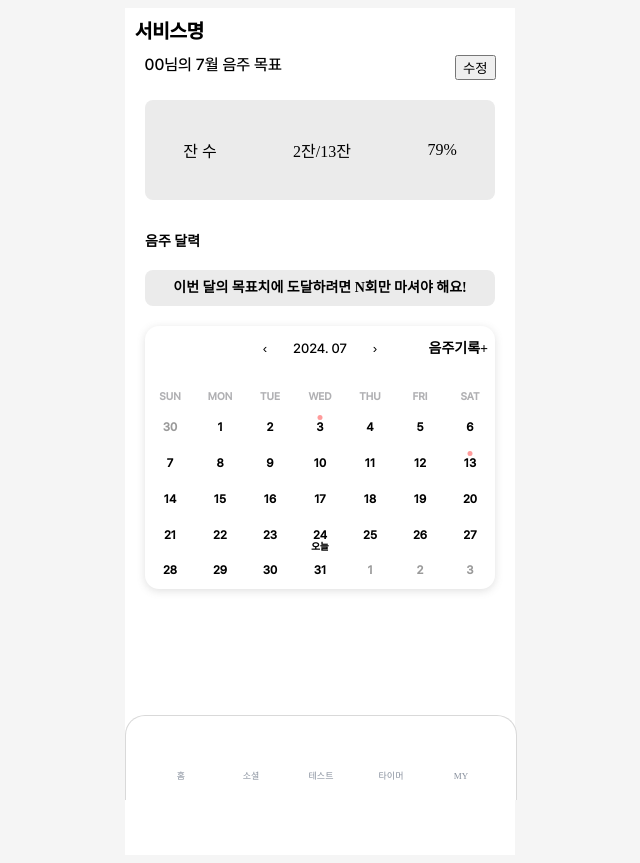
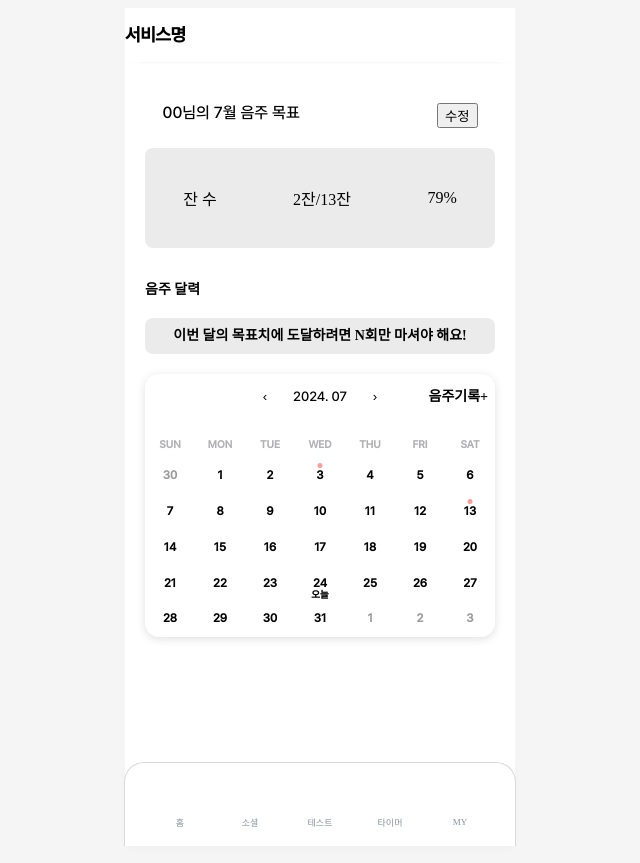
Before and after one commit to 2024Hackathon-team2/Frontend, a React (Create React App) app in the folder Frontend/hackathon/: page /home in a window 1280 px wide. Shown: the whole page, without its empty margins (320-960 px from the left). Built offline with nearby package versions, Linux system fonts and the light colour scheme.

Commit message:
Home Page 수정

```diff
--- a/Frontend/hackathon/src/components/Navbar.js
+++ b/Frontend/hackathon/src/components/Navbar.js
@@ -32,7 +32,6 @@ const Navbar = () => {
 export default Navbar;
 
 const Wrapper = styled.div`
-  position: fixed;
   bottom: 0;
   display: flex;
   justify-content: space-evenly;
--- a/Frontend/hackathon/src/pages/HomePage.js
+++ b/Frontend/hackathon/src/pages/HomePage.js
@@ -14,12 +14,12 @@ const HomePage = () => {
     <>
       <GlobalStyle />
       <Container>
-        <Title>서비스명</Title>
+        <Header>서비스명</Header>
         <Content>
-          <Header>
+          <Title>
             <div>00님의 7월 음주 목표</div>
             <button>수정</button>
-          </Header>
+          </Title>
           <GoalReach>
             <div>잔 수</div>
             <div>2잔/13잔</div>
@@ -33,7 +33,9 @@ const HomePage = () => {
             <HomeCalendar></HomeCalendar>
           </DrinkingCalendar>
         </Content>
-        <Navbar></Navbar>
+        <Footer>
+          <Navbar></Navbar>
+        </Footer>
       </Container>
     </>
   );
@@ -41,35 +43,49 @@ const HomePage = () => {
 
 export default HomePage;
 
+// Styled components
 const Container = styled.div`
   width: 390px;
+
   margin: 0 auto;
   background-color: white;
 `;
 
+const Header = styled.header`
+  display: flex;
+  align-items: center;
+  justify-content: space-between;
+  position: fixed;
+  width: 390px;
+  height: 54px;
+  flex-shrink: 0;
+  color: #000;
+  text-align: center;
+
+  font-family: Pretendard;
+  font-size: 18px;
+  font-style: normal;
+  font-weight: 600;
+  line-height: 22px;
+  letter-spacing: -0.408px;
+  box-shadow: 0px 4px 10px -12px black;
+  background-color: white;
+`;
+
 const Content = styled.div`
-  height: 800px; // 최대 높이를 설정합니다.
+  padding: 20px;
+  padding-top: 10px;
+  height: 724px; // 최대 높이를 설정합니다.
+  overflow-y: auto; // 세로 스크롤을 허용합니다.
+  /* 스크롤바 숨기기 */
   background-color: white;
   display: flex;
   flex-direction: column;
+  justify-content: center;
   align-items: center;
 `;
 
 const Title = styled.div`
-  display: flex;
-  width: 151px;
-  height: 27px;
-  padding: 10px;
-  color: #000;
-  text-align: center;
-  font-family: Pretendard;
-  font-size: 20px;
-  font-style: normal;
-  font-weight: 700;
-  line-height: 133.8%; /* 26.76px */
-`;
-
-const Header = styled.div`
   font-family: Pretendard;
   display: flex;
   width: 90%;
@@ -107,3 +123,14 @@ const DrinkingCalendar = styled.div`
     font-family: Pretendard-Medium;
   }
 `;
+
+const Footer = styled.footer`
+  display: flex;
+  width: 390px;
+  height: 84px;
+  flex-direction: column;
+  align-items: center;
+  gap: 19.6px;
+  background: white;
+  box-shadow: 0px 4px 8.4px 0px rgba(0, 0, 0, 0.02);
+`;
--- a/Frontend/hackathon/src/pages/LoginPage.js
+++ b/Frontend/hackathon/src/pages/LoginPage.js
@@ -1,7 +1,13 @@
 import React, { useState } from "react";
-import styled from "styled-components";
+import styled, { createGlobalStyle } from "styled-components";
 import { useNavigate } from "react-router-dom";
 import axios from "axios";
+
+const GlobalStyle = createGlobalStyle`
+  html {
+    background-color: whitesmoke;
+  }
+`;
 
 const LoginPage = () => {
   const navigate = useNavigate();
@@ -34,6 +40,8 @@ const LoginPage = () => {
   };
 
   return (
+    <>
+      <GlobalStyle />
       <Container>
         <Content>
           <Title>로고/ 서비스 이름</Title>
@@ -59,6 +67,7 @@ const LoginPage = () => {
         </Content>
         <Footer></Footer>
       </Container>
+    </>
   );
 };
 
--- a/Frontend/hackathon/src/pages/MyPage.js
+++ b/Frontend/hackathon/src/pages/MyPage.js
@@ -0,0 +1,69 @@
+import React, { useState } from "react";
+import { useNavigate } from "react-router-dom";
+import styled from "styled-components";
+import backButtonImage from "./images/back.png";
+
+const RecordDonePage = () => {
+  return (
+    <Container>
+      <Header>마이페이지</Header>
+      <Content></Content>
+      <Footer></Footer>
+    </Container>
+  );
+};
+
+export default RecordDonePage;
+
+// Styled components
+const Container = styled.div`
+  width: 390px;
+
+  margin: 0 auto;
+  background-color: white;
+`;
+
+const Header = styled.header`
+  display: flex;
+  align-items: center;
+  justify-content: space-between;
+  position: fixed;
+  width: 390px;
+  height: 54px;
+  flex-shrink: 0;
+  color: #000;
+  text-align: center;
+
+  font-family: Pretendard;
+  font-size: 18px;
+  font-style: normal;
+  font-weight: 600;
+  line-height: 22px;
+  letter-spacing: -0.408px;
+  box-shadow: 0px 4px 10px -12px black;
+  background-color: white;
+`;
+
+const Content = styled.div`
+  padding: 20px;
+  padding-top: 82px;
+  height: 652px; // 최대 높이를 설정합니다.
+  overflow-y: auto; // 세로 스크롤을 허용합니다.
+  /* 스크롤바 숨기기 */
+  background-color: white;
+  display: flex;
+  flex-direction: column;
+  justify-content: center;
+  align-items: center;
+`;
+
+const Footer = styled.footer`
+  display: flex;
+  width: 390px;
+  height: 84px;
+  flex-direction: column;
+  align-items: center;
+  gap: 19.6px;
+  background: var(--unnamed, gray);
+  box-shadow: 0px 4px 8.4px 0px rgba(0, 0, 0, 0.02);
+`;
--- a/Frontend/hackathon/src/pages/RecordDonePage.js
+++ b/Frontend/hackathon/src/pages/RecordDonePage.js
@@ -1,7 +1,13 @@
 import React, { useState } from "react";
 import { useNavigate } from "react-router-dom";
-import styled from "styled-components";
+import styled, { createGlobalStyle } from "styled-components";
 import backButtonImage from "./images/back.png";
+
+const GlobalStyle = createGlobalStyle`
+  html {
+    background-color: whitesmoke;
+  }
+`;
 
 const RecordDonePage = () => {
   const today = new Date();
@@ -105,6 +111,8 @@ const RecordDonePage = () => {
   };
 
   return (
+    <>
+      <GlobalStyle />
       <Container>
         <Header>
           <BackButton onClick={goToBack}>
@@ -125,6 +133,7 @@ const RecordDonePage = () => {
         </Content>
         <Footer></Footer>
       </Container>
+    </>
   );
 };
 
--- a/Frontend/hackathon/src/pages/RecordPage.js
+++ b/Frontend/hackathon/src/pages/RecordPage.js
@@ -1,11 +1,18 @@
 import React, { useState } from "react";
 import { useNavigate } from "react-router-dom";
-import styled from "styled-components";
+import styled, { createGlobalStyle } from "styled-components";
 import backButtonImage from "./images/back.png";
 import SojuImage from "./images/소주.png";
 import BeerImage from "./images/맥주.png";
 import MakgeolliImage from "./images/막걸리.png";
 import WineImage from "./images/와인.png";
+import Navbar from "../components/Navbar";
+
+const GlobalStyle = createGlobalStyle`
+  html {
+    background-color: whitesmoke;
+  }
+`;
 
 const RecordPage = () => {
   const today = new Date();
@@ -124,6 +131,8 @@ const RecordPage = () => {
   };
 
   return (
+    <>
+      <GlobalStyle />
       <Container>
         <Header>
           <BackButton>
@@ -216,8 +225,11 @@ const RecordPage = () => {
             <SubmitButton onClick={handleSubmit}>음주 기록 완료</SubmitButton>
           </div>
         </Content>
-      <Footer></Footer>
+        <Footer>
+          <Navbar></Navbar>
+        </Footer>
       </Container>
+    </>
   );
 };
 
@@ -453,7 +465,7 @@ const Footer = styled.footer`
   flex-direction: column;
   align-items: center;
   gap: 19.6px;
-  background: var(--unnamed, gray);
+  background: white;
   box-shadow: 0px 4px 8.4px 0px rgba(0, 0, 0, 0.02);
 `;
 
--- a/Frontend/hackathon/src/pages/SignupPage.js
+++ b/Frontend/hackathon/src/pages/SignupPage.js
@@ -1,7 +1,13 @@
 import React, { useState, useEffect } from "react";
-import styled from "styled-components";
+import styled, { createGlobalStyle } from "styled-components";
 import { useNavigate } from "react-router-dom";
 import axios from "axios";
+
+const GlobalStyle = createGlobalStyle`
+  html {
+    background-color: whitesmoke;
+  }
+`;
 
 const SignupPage = () => {
   const navigate = useNavigate();
@@ -43,6 +49,8 @@ const SignupPage = () => {
   };
 
   return (
+    <>
+      <GlobalStyle />
       <Container>
         <Content>
           <Title>회원가입</Title>
@@ -89,6 +97,7 @@ const SignupPage = () => {
         </Content>
         <Footer></Footer>
       </Container>
+    </>
   );
 };
 
```
Lines whose indentation alone changed are shown as unchanged.
